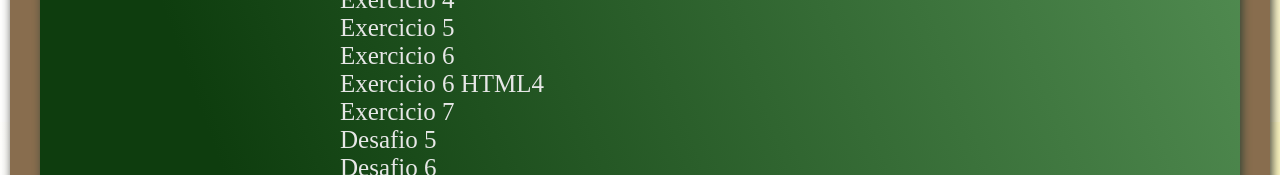
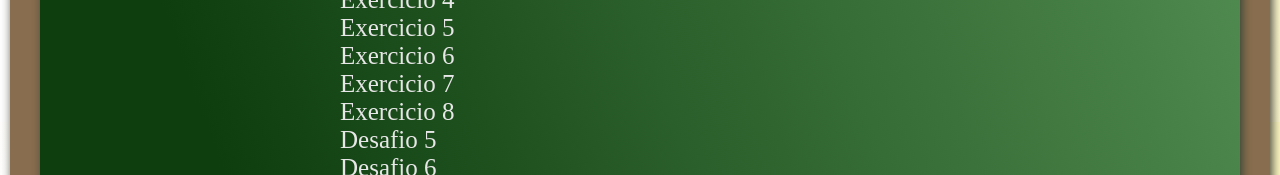
Before and after one commit to guzsouza/guzsouza.github.io, a plain HTML site: page page3.html in a window 1280 px wide. Shown: the part 678-853 px from the top of the page. Drawn offline with Linux system fonts and the light colour scheme.

Commit message:
Update page3.html

```diff
--- a/page3.html
+++ b/page3.html
@@ -32,8 +32,8 @@
                 <li><a href="Site Bacondev/Exercícios da Semana 2/ex4/index.html">Exercicio 4</a></li>
                 <li><a href="Site Bacondev/Exercícios da Semana 2/ex5/index.html">Exercicio 5</a></li>
                 <li><a href="Site Bacondev/Exercícios da Semana 2/ex6/index.html">Exercicio 6</a></li>
-                <li><a href="Site Bacondev/Exercícios da Semana 2/ex6/index.html">Exercicio 6 HTML4</a></li>
-                <li><a href="Site Bacondev/Exercícios da Semana 2/ex7/index.html">Exercicio 7</a></li>
+                <li><a href="Site Bacondev/Exercícios da Semana 2/ex6/index.html">Exercicio 7</a></li>
+                <li><a href="Site Bacondev/Exercícios da Semana 2/ex7/index.html">Exercicio 8</a></li>
                 <li><a href="Site Bacondev/desafios/5/index.html">Desafio 5</a></li>
                 <li><a href="Site Bacondev/desafios/6/index.html">Desafio 6</a></li>
                 <li><a href="Site Bacondev/desafios/9/Pages/mainPage.html">Desafio 9</a></li>
```
